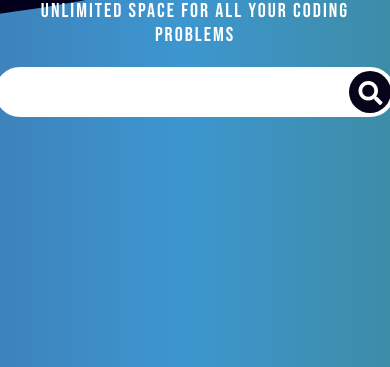
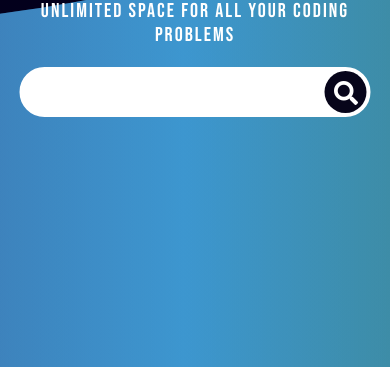
Before and after one commit to jadonharsh109/Bolo-coder, a PHP site: page / in a window 390 px wide, with the pointer over the restyled element. Shown: the part 557-924 px from the top of the page. Run offline with PHP 8.4, Linux system fonts and the light colour scheme; some libraries are stand-ins or nearby versions; some web fonts are replaced.

Commit message:
searchWith

```diff
--- a/style.css
+++ b/style.css
@@ -430,4 +430,9 @@ img {
     position: relative;
     top: 2rem;
   }
+  .search-box form:hover,
+  .search-box form:valid {
+    width: 90vw;
+    cursor: pointer;
+  }
 }
```
